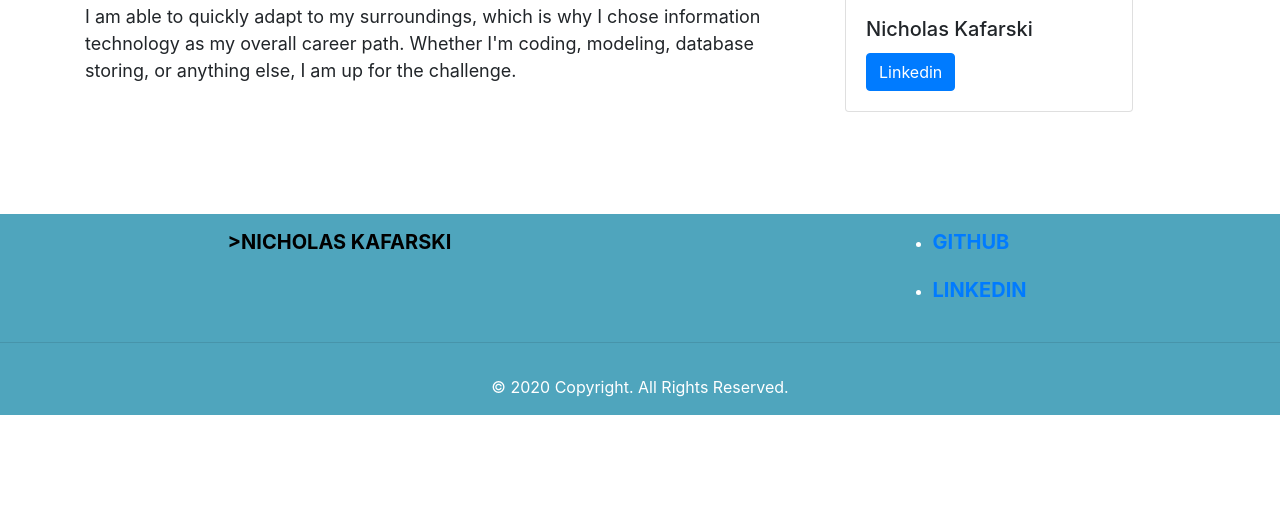
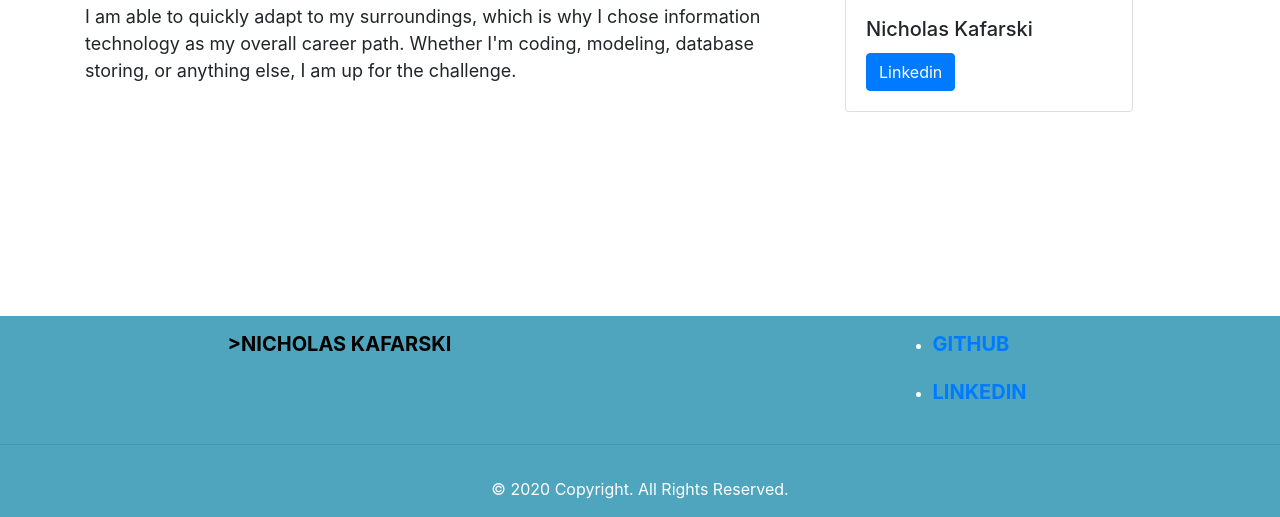
Before and after one commit to nak29/port, a plain HTML site: page about.html in a window 1280 px wide. Shown: the part 299-816 px from the top of the page. Drawn offline with nearby package versions, Linux system fonts and the light colour scheme.

Commit message:
footer fix 6

```diff
--- a/about.html
+++ b/about.html
@@ -67,7 +67,7 @@
     .footer
     {
         color: white;
-        margin-top: 8%;
+        margin-top: 16%;
     }
 </style>
 <footer class="footer" style="background-color: #4fa5bd;">
```
